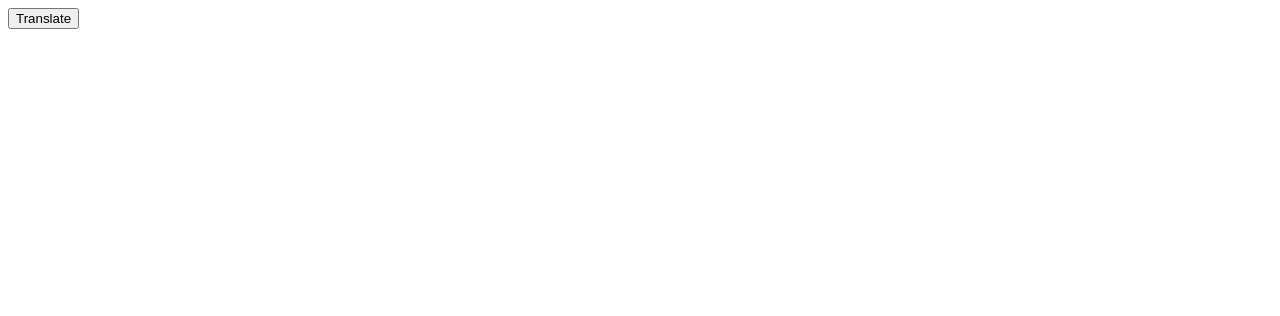
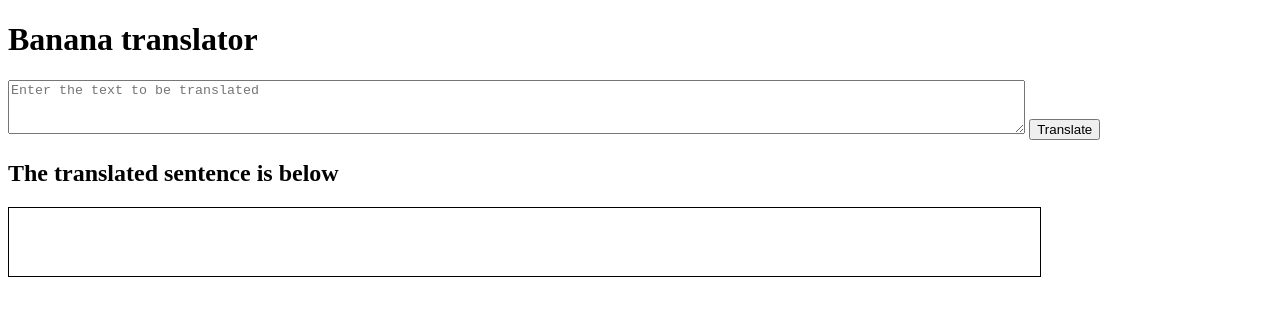
Before and after one commit to RitickRout/banana-speak, a plain HTML site: page index.html in a window 1280 px wide. Drawn offline with Linux system fonts and the light colour scheme.

Commit message:
added :eventlistner

```diff
--- a/index.html
+++ b/index.html
@@ -2,25 +2,32 @@
 <html lang="en">
 <head>
     <meta charset="UTF-8">
-    <meta http-equiv="X-UA-Compatible" content="IE=edge">
+
     <meta name="viewport" content="width=device-width, initial-scale=1.0">
     <title>Banana speak</title>
     <style>
-        #input{
-            padding : 10px
-             height : 80%
+        textarea{
+            width:80%;
+            height:3rem;
+
+
+        }
+        #output {
+            width:80%;
+            border: 1px solid black;
+            padding:10px;
+            height: 3rem;
         }
     </style>
 </head>
 <body>
+    <h1>Banana translator</h1>
     <script> srch="app.js"</script>
+       <textarea id="input" placeholder="Enter the text to be translated"></textarea>
+        <button id="btn-translate"> Translate </button>
+        <h2>The translated sentence is below</h2>
 
-     <div id="input">
-
-        <button> Translate  </button>
-
-     </div>
-
+        <div id="output" > </div>
 
 </body>
 </html>
```
Also changed, not shown: app.js (+6 -1 lines).
